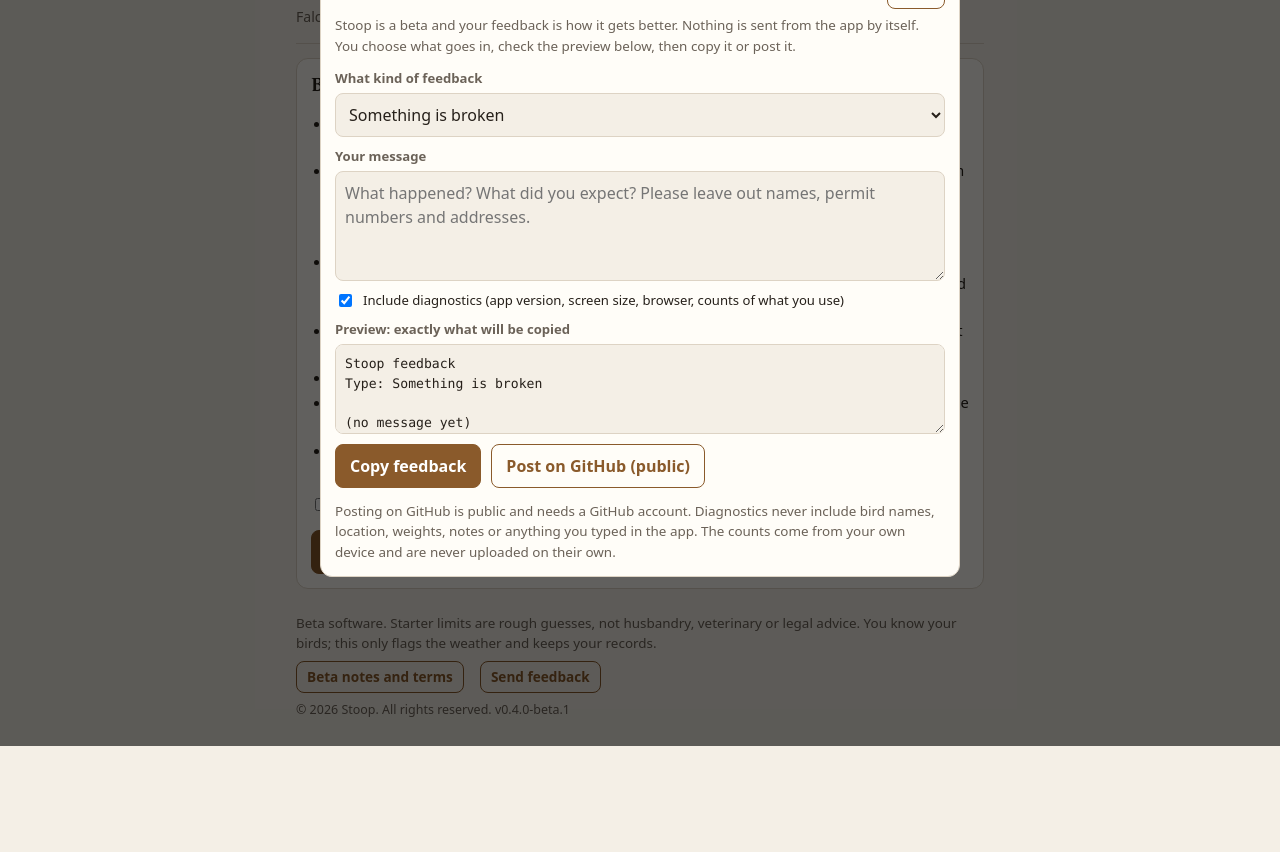
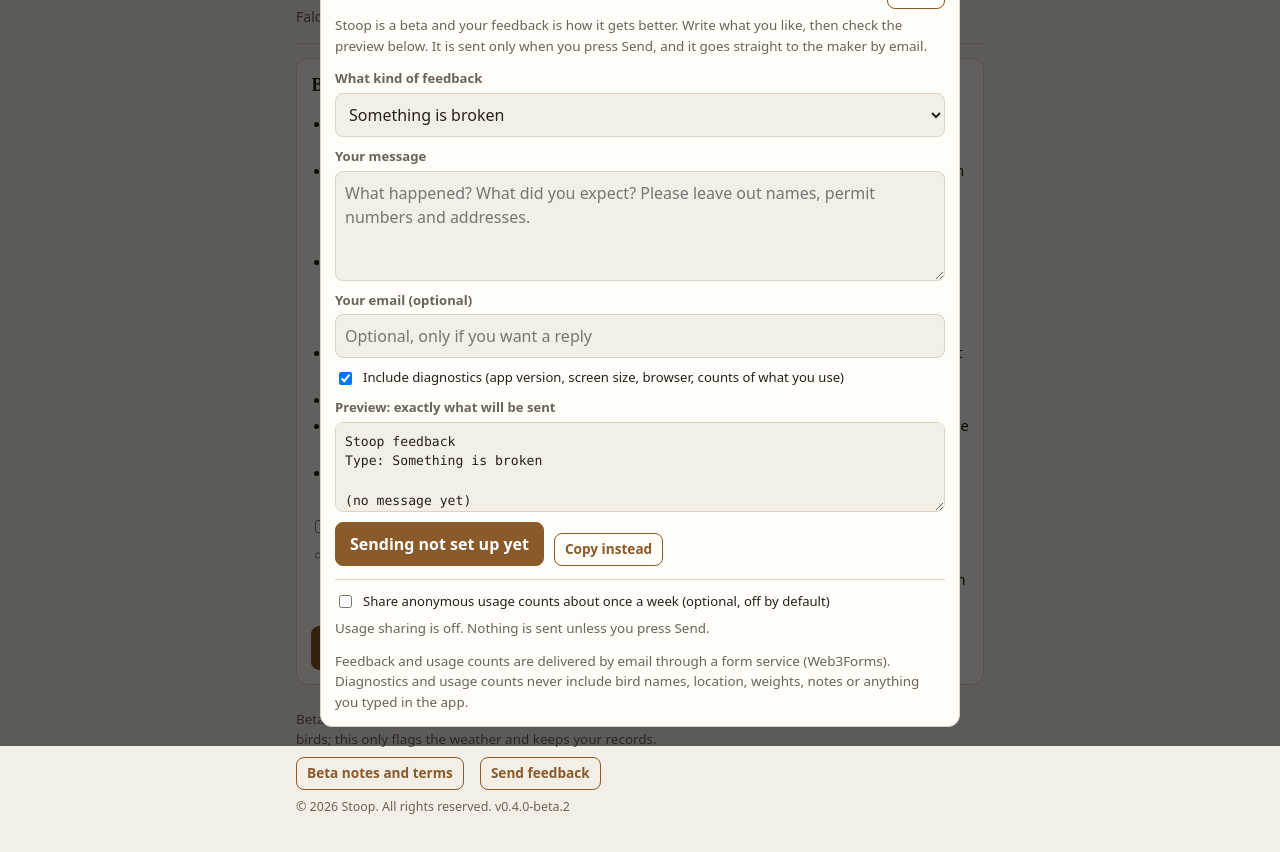
Before and after one commit to Mandragen/falconry-planner, a plain HTML site: page index.html in a window 1280 px wide. Both pictures are taken after a click on the button "Feedback". Shown: the part 54-906 px from the top of the page. Before the commit the page ends 830 px from the top, so only its background shows below. Drawn offline with Linux system fonts and the light colour scheme.

Commit message:
v0.4.0-beta.2: one-tap feedback to email (inert until key set), opt-in anonymous usage sharing, CSP script fix
Co-Authored-By: Claude Sonnet 5.5 <noreply@anthropic.com>
Claude-Session: https://claude.ai/code/session_01DpZrHeMJ77pWMCBdtTeruj

```diff
--- a/index.html
+++ b/index.html
@@ -5,7 +5,7 @@
 <meta name="viewport" content="width=device-width,initial-scale=1">
 <meta name="referrer" content="no-referrer">
 <meta name="robots" content="noindex,nofollow">
-<!--CSP--><meta http-equiv="Content-Security-Policy" content="default-src 'none'; script-src 'sha256-dXObJbjOySQ6yU82Wa+dBhWLLgxoHKoS0f2SaWMcCuM=' 'sha256-mY/wapW6KaDcnxctFn2iajtU+kk/xqoPj3jEi8Fn9As='; style-src 'unsafe-inline'; connect-src https://api.open-meteo.com; img-src data:; form-action 'none'; base-uri 'none'"><meta http-equiv="Content-Security-Policy" content="default-src 'none'; script-src 'sha256-dXObJbjOySQ6yU82Wa+dBhWLLgxoHKoS0f2SaWMcCuM=' 'sha256-mY/wapW6KaDcnxctFn2iajtU+kk/xqoPj3jEi8Fn9As='; style-src 'unsafe-inline'; connect-src https://api.open-meteo.com; img-src data:; form-action 'none'; base-uri 'none'">
+<!--CSP--><meta http-equiv="Content-Security-Policy" content="default-src 'none'; script-src 'sha256-dXObJbjOySQ6yU82Wa+dBhWLLgxoHKoS0f2SaWMcCuM=' 'sha256-XgXhhSkZIj9h1XPrMCRCJfl7UI5xNjB11+3VfPzoYQY='; style-src 'unsafe-inline'; connect-src https://api.open-meteo.com https://api.web3forms.com; img-src data:; form-action 'none'; base-uri 'none'">
 <title>Stoop (beta)</title>
 <style>
 /* Layout idea: a field notebook after dusk. Warm near-black, leather-tan accent,
@@ -412,7 +412,7 @@ if(typeof module!=='undefined') module.exports=FP;
     return {loc:{name:'Newton, NC area (default, change it)',lat:35.66,lon:-81.22},birdId:DEMO?'d1':null,birds:DEMO?demoBirds():[],entries:[],log:[],unit:'g',theme:'dark',tab:'today',neglectDays:3};
   }
   /* ---------- trust boundary: everything read from storage, a backup file or pasted text is rebuilt from known fields ---------- */
-  var APP_VERSION='v0.4.0-beta.1', BETA_VERSION=1, FEEDBACK_FORM_URL='' /* set to an https form link to enable the form button */;
+  var APP_VERSION='v0.4.0-beta.2', BETA_VERSION=2, FEEDBACK_ENDPOINT='https://api.web3forms.com/submit', FEEDBACK_KEY='' /* public access key from web3forms.com; empty keeps sending switched off */;
   var LIMITS_MAX={entries:1000,birds:50,log:30000};
   function safeId(v){ return (typeof v==='string'&&/^[A-Za-z0-9_.-]{1,60}$/.test(v))?v:null; }
   function sstr(v,max){ return typeof v==='string'?v.replace(/[\u0000-\u0008\u000B\u000C\u000E-\u001F]/g,'').slice(0,max):''; }
@@ -455,6 +455,8 @@ if(typeof module!=='undefined') module.exports=FP;
     out.unit=s.unit==='oz'?'oz':'g'; out.theme=s.theme==='light'?'light':'dark'; out.tab=['today','log','cal','birds'].indexOf(s.tab)>=0?s.tab:'today';
     out.neglectDays=sint(s.neglectDays,0,60,3); out.lastBackup=sstr(s.lastBackup,40);
     out.betaAck=sint(s.betaAck,0,99,0); out.betaAckAt=sstr(s.betaAckAt,10); out.fbPromptDone=s.fbPromptDone===true;
+    out.shareUsage=s.shareUsage===true; out.installId=(typeof s.installId==='string'&&/^[a-f0-9]{16}$/.test(s.installId))?s.installId:''; if(!out.installId) out.shareUsage=false; out.usageSentAt=sstr(s.usageSentAt,40);
+    out.fbDay=sdate(s.fbDay); out.fbCount=sint(s.fbCount,0,100,0);
     var u=(s.usage&&typeof s.usage==='object')?s.usage:{}, t=(u.tabs&&typeof u.tabs==='object')?u.tabs:{};
     out.usage={days:sint(u.days,0,100000,0),firstDay:sdate(u.firstDay),lastDay:sdate(u.lastDay),tabs:{today:sint(t.today,0,1e6,0),log:sint(t.log,0,1e6,0),cal:sint(t.cal,0,1e6,0),birds:sint(t.birds,0,1e6,0)},
       reports:sint(u.reports,0,1e6,0),backups:sint(u.backups,0,1e6,0),restores:sint(u.restores,0,1e6,0),feedbackOpens:sint(u.feedbackOpens,0,1e6,0)};
@@ -1028,7 +1030,7 @@ if(typeof module!=='undefined') module.exports=FP;
           pending=j; apply.hidden=false; note.textContent='That file has '+j.birds.length+' bird'+(j.birds.length===1?'':'s')+', '+(j.log||[]).length+' log entries and '+j.entries.length+' calendar dates'+(j.savedAt?' (saved '+String(j.savedAt).slice(0,10)+')':'')+'. Restoring replaces what is in the app now. Download a backup first if you are not sure.';
         }catch(e){ pending=null; apply.hidden=true; note.textContent='That is not a Stoop backup file.'; } };
       rd.readAsText(f); ev.target.value=''; }});
-    apply.addEventListener('click',function(){ if(!pending) return; var j=pending; S.entries=j.entries; S.birds=j.birds; S.loc=j.loc||S.loc; S.birdId=j.birdId||S.birdId; S.log=j.log||[]; S.unit=j.unit||S.unit; if(typeof j.neglectDays==='number') S.neglectDays=j.neglectDays; var keep={usage:S.usage,betaAck:S.betaAck,betaAckAt:S.betaAckAt,lastBackup:S.lastBackup,fbPromptDone:S.fbPromptDone,theme:S.theme,tab:S.tab}; for(var kk in keep) S[kk]=keep[kk]; S=migrate(S); bump('restores'); pending=null; renderAll(); });
+    apply.addEventListener('click',function(){ if(!pending) return; var j=pending; S.entries=j.entries; S.birds=j.birds; S.loc=j.loc||S.loc; S.birdId=j.birdId||S.birdId; S.log=j.log||[]; S.unit=j.unit||S.unit; if(typeof j.neglectDays==='number') S.neglectDays=j.neglectDays; var keep={usage:S.usage,betaAck:S.betaAck,betaAckAt:S.betaAckAt,lastBackup:S.lastBackup,fbPromptDone:S.fbPromptDone,theme:S.theme,tab:S.tab,shareUsage:S.shareUsage,installId:S.installId,usageSentAt:S.usageSentAt,fbDay:S.fbDay,fbCount:S.fbCount}; for(var kk in keep) S[kk]=keep[kk]; S=migrate(S); bump('restores'); pending=null; renderAll(); });
     function stamp(){ var d=new Date(),p=function(n){return (n<10?'0':'')+n;}; return d.getFullYear()+'-'+p(d.getMonth()+1)+'-'+p(d.getDate()); }
     return h('div',{style:'margin:6px 0'},
       h('div',{class:'row'},
@@ -1116,7 +1118,7 @@ if(typeof module!=='undefined') module.exports=FP;
   function betaPoints(){
     return ['This is an unfinished beta. It can be wrong, change without notice, or lose your data. Download a backup file often (Calendar tab).',
       'Not advice. Go/no-go ratings, starter limits, outlooks and charts are rough guides built from forecast data and guesses. They are not husbandry, veterinary, legal or regulatory advice. You are responsible for your bird, your permits and following the law. Check season dates and rules with the official source.',
-      'Forecasts come from Open-Meteo and can be wrong. To get one, the coordinates of your location are sent to Open-Meteo. Nothing else leaves your device unless you choose to send feedback.',
+      'Forecasts come from Open-Meteo and can be wrong. To get one, the coordinates of your location are sent to Open-Meteo. Nothing else leaves your device unless you press Send in the feedback form or switch on anonymous usage sharing (off unless you choose it). Feedback is delivered to the maker by email through a form service, Web3Forms.',
       'Your birds, logs and notes stay in this browser on this device. There are no accounts. Do not enter permit numbers, home addresses or other people\'s personal details.',
       'Reports and exports are self-reported logbooks, not certified or verified records.',
       'Provided as is, with no warranties. To the fullest extent the law allows, the maker is not liable for losses from using it. Use is free during the beta.',
@@ -1128,10 +1130,12 @@ if(typeof module!=='undefined') module.exports=FP;
     TABS.forEach(function(x){ document.getElementById('tab-'+x[0]).hidden=true; });
     var root=document.getElementById('tab-today'); root.hidden=false; root.textContent='';
     var cb=h('input',{id:'beta-ok',type:'checkbox',style:'width:auto;margin-top:3px'}), go=h('button',{class:'btn',id:'beta-go',type:'button',disabled:'disabled'},'Continue to Stoop');
+    var share=h('input',{id:'beta-share',type:'checkbox',style:'width:auto;margin-top:3px'});
     cb.addEventListener('change',function(){ if(cb.checked) go.removeAttribute('disabled'); else go.setAttribute('disabled','disabled'); });
-    go.addEventListener('click',function(){ if(!cb.checked) return; var d=new Date(),p=function(n){return (n<10?'0':'')+n;}; S.betaAck=BETA_VERSION; S.betaAckAt=d.getFullYear()+'-'+p(d.getMonth()+1)+'-'+p(d.getDate()); save(); renderAll(); fetchForecast(); });
+    go.addEventListener('click',function(){ if(!cb.checked) return; var d=new Date(),p=function(n){return (n<10?'0':'')+n;}; S.betaAck=BETA_VERSION; S.betaAckAt=d.getFullYear()+'-'+p(d.getMonth()+1)+'-'+p(d.getDate()); setShare(share.checked); save(); renderAll(); fetchForecast(); sendUsageIfDue(); });
     root.append(h('div',{class:'card',id:'beta-card'},h('h2',null,'Before you start: Stoop is a beta'),betaList(),
-      h('label',{for:'beta-ok',style:'display:flex;gap:8px;align-items:flex-start;margin:12px 0;color:var(--ink);font-size:.95rem;font-weight:400'},cb,'I understand and agree to use the beta on these terms.'),go));
+      h('label',{for:'beta-ok',style:'display:flex;gap:8px;align-items:flex-start;margin:12px 0 6px;color:var(--ink);font-size:.95rem;font-weight:400'},cb,'I understand and agree to use the beta on these terms.'),
+      h('label',{for:'beta-share',style:'display:flex;gap:8px;align-items:flex-start;margin:6px 0 12px;color:var(--ink);font-size:.95rem;font-weight:400'},share,'Optional: help improve Stoop by sharing anonymous usage counts about once a week (which features are used, how often). No names, locations, weights or notes, and you can switch it off any time in Feedback.'),go));
   }
   function diagnostics(){
     var c={}; S.log.forEach(function(e){ c[e.type]=(c[e.type]||0)+1; }); var sp={}; S.birds.forEach(function(b){ sp[b.speciesId]=(sp[b.speciesId]||0)+1; }); var u=S.usage;
@@ -1141,26 +1145,57 @@ if(typeof module!=='undefined') module.exports=FP;
       'Days used: '+u.days+(u.firstDay?' since '+u.firstDay:''),'Tab opens: '+JSON.stringify(u.tabs),'Reports opened: '+u.reports+', backups downloaded: '+u.backups+', restores: '+u.restores,
       'Forecast status: '+(typeof source!=='undefined'&&source?source:'not loaded')].join('\n');
   }
+  /* ---------- sending: one small helper, used for feedback and (opt-in) usage ---------- */
+  function newId(){ var a=new Uint8Array(8); (window.crypto||window.msCrypto).getRandomValues(a); return Array.prototype.map.call(a,function(x){ return ('0'+x.toString(16)).slice(-2); }).join(''); }
+  function setShare(on){ if(on){ if(!S.installId) S.installId=newId(); S.shareUsage=true; } else { S.shareUsage=false; S.installId=''; S.usageSentAt=''; } }
+  function canSend(){ return /^[0-9a-fA-F-]{20,60}$/.test(FEEDBACK_KEY); }
+  function postToInbox(subject,message,replyTo){
+    var body={access_key:FEEDBACK_KEY,subject:subject,from_name:'Stoop beta',message:message,botcheck:''}; if(replyTo) body.email=replyTo;
+    return fetch(FEEDBACK_ENDPOINT,{method:'POST',headers:{'Content-Type':'application/json','Accept':'application/json'},body:JSON.stringify(body)}).then(function(r){
+      return r.json().then(function(j){ return j; },function(){ return {}; }).then(function(j){ if(!r.ok||j.success===false) throw new Error('send failed'); return j; }); });
+  }
+  function usageText(){
+    var c={}; S.log.forEach(function(e){ c[e.type]=(c[e.type]||0)+1; }); var sp={}; S.birds.forEach(function(b){ sp[b.speciesId]=(sp[b.speciesId]||0)+1; }); var u=S.usage;
+    return ['Stoop anonymous usage','Install: '+S.installId,'App: '+APP_VERSION,'First day: '+(u.firstDay||'')+', days used: '+u.days,'Tab opens: '+JSON.stringify(u.tabs),'Reports opened: '+u.reports+', backups: '+u.backups+', restores: '+u.restores,
+      'Birds: '+S.birds.length+' '+JSON.stringify(sp),'Log entries by type: '+JSON.stringify(c),'Calendar dates: '+S.entries.length,'Theme: '+S.theme+', unit: '+S.unit,'Neglect flag days: '+S.neglectDays].join('\n');
+  }
+  function sendUsageIfDue(){
+    if(!S.shareUsage||!S.installId||!canSend()||S.betaAck!==BETA_VERSION) return;
+    var last=S.usageSentAt?Date.parse(S.usageSentAt):0; if(last&&Date.now()-last<7*86400000) return;
+    try{ postToInbox('[Stoop usage] '+S.installId.slice(0,8),usageText()).then(function(){ S.usageSentAt=new Date().toISOString(); save(); },function(){}); }catch(e){}
+  }
   function openFeedback(){
     bump('feedbackOpens');
     var type=h('select',{id:'fb-type'},['Something is broken','Something is confusing','I have an idea','Something I love','Other'].map(function(x){ return h('option',{value:x},x); })),
       msg=h('textarea',{id:'fb-msg',maxlength:'2000',style:'min-height:110px;font-family:inherit;font-size:1rem',placeholder:'What happened? What did you expect? Please leave out names, permit numbers and addresses.'}),
+      mail=h('input',{id:'fb-mail',type:'email',maxlength:'120',autocomplete:'email',placeholder:'Optional, only if you want a reply'}),
       diag=h('input',{id:'fb-diag',type:'checkbox',checked:'checked',style:'width:auto'}),
-      prev=h('textarea',{id:'fb-preview',readonly:'readonly','aria-label':'Exactly what will be copied or sent'}), note=h('p',{class:'note',role:'status',id:'fb-note'});
-    function text(){ return 'Stoop feedback\nType: '+type.value+'\n\n'+(msg.value.trim()||'(no message yet)')+(diag.checked?'\n\n--- Diagnostics (no names, location, weights or notes) ---\n'+diagnostics():''); }
-    function refresh(){ prev.value=text(); } [type,msg,diag].forEach(function(e){ e.addEventListener('input',refresh); e.addEventListener('change',refresh); }); refresh();
-    function copy(){ refresh(); try{ navigator.clipboard.writeText(prev.value).then(function(){ note.textContent='Copied. Paste it wherever you are sending feedback.'; },function(){ prev.select(); note.textContent='Could not copy automatically. The text is selected, copy it by hand.'; }); }catch(e){ prev.select(); note.textContent='Could not copy automatically. The text is selected, copy it by hand.'; } }
-    var buttons=[h('button',{class:'btn',id:'fb-copy',type:'button',onclick:copy},'Copy feedback')];
-    if(/^https:\/\//.test(FEEDBACK_FORM_URL)) buttons.push(h('button',{class:'btn ghost',id:'fb-form',type:'button',onclick:function(){ copy(); window.open(FEEDBACK_FORM_URL,'_blank','noopener,noreferrer'); }},'Copy and open feedback form'));
-    buttons.push(h('button',{class:'btn ghost',id:'fb-gh',type:'button',onclick:function(){ refresh(); window.open('https://github.com/Mandragen/falconry-planner/issues/new?title='+encodeURIComponent('Beta feedback: '+type.value)+'&body='+encodeURIComponent(prev.value.slice(0,6000)),'_blank','noopener,noreferrer'); }},'Post on GitHub (public)'));
+      share=h('input',{id:'fb-share',type:'checkbox',style:'width:auto',checked:S.shareUsage?'checked':false}),
+      prev=h('textarea',{id:'fb-preview',readonly:'readonly','aria-label':'Exactly what will be sent'}), note=h('p',{class:'note',role:'status',id:'fb-note'}), shareNote=h('p',{class:'note',id:'fb-share-note',style:'margin:0 0 10px'});
+    function validMail(){ return mail.value.trim()===''||/^[^\s@]{1,64}@[^\s@]{1,190}$/.test(mail.value.trim()); }
+    function text(){ return 'Stoop feedback\nType: '+type.value+'\n\n'+(msg.value.trim()||'(no message yet)')+(mail.value.trim()?'\n\nReply to: '+mail.value.trim():'')+(diag.checked?'\n\n--- Diagnostics (no names, location, weights or notes) ---\n'+diagnostics():''); }
+    function refresh(){ prev.value=text(); shareNote.textContent=S.shareUsage?'Usage sharing is on. About once a week this is sent: '+usageText().replace(/\n/g,' | '):'Usage sharing is off. Nothing is sent unless you press Send.'; } [type,msg,mail,diag].forEach(function(e){ e.addEventListener('input',refresh); e.addEventListener('change',refresh); }); refresh();
+    share.addEventListener('change',function(){ setShare(share.checked); save(); refresh(); if(share.checked) sendUsageIfDue(); });
+    function copy(){ refresh(); try{ navigator.clipboard.writeText(prev.value).then(function(){ note.textContent='Copied.'; },function(){ prev.select(); note.textContent='Could not copy automatically. The text is selected, copy it by hand.'; }); }catch(e){ prev.select(); note.textContent='Could not copy automatically. The text is selected, copy it by hand.'; } }
+    var sending=false, send=h('button',{class:'btn',id:'fb-send',type:'button',onclick:function(){
+      if(sending) return; if(!msg.value.trim()){ note.textContent='Type a short message first.'; return; } if(!validMail()){ note.textContent='That email address does not look right. Fix it or leave it empty.'; return; }
+      var d=new Date(),pp=function(n){return (n<10?'0':'')+n;},day=d.getFullYear()+'-'+pp(d.getMonth()+1)+'-'+pp(d.getDate()); if(S.fbDay!==day){ S.fbDay=day; S.fbCount=0; } if(S.fbCount>=5){ note.textContent='That is five messages today, which is the limit. Please try again tomorrow, or use Copy.'; return; }
+      sending=true; send.setAttribute('disabled','disabled'); note.textContent='Sending...'; refresh();
+      postToInbox('Stoop beta feedback: '+type.value,prev.value,mail.value.trim()).then(function(){ S.fbCount++; save(); msg.value=''; refresh(); note.textContent='Sent. Thank you, it goes straight to the maker.'; sending=false; send.removeAttribute('disabled'); },
+        function(){ note.textContent='Could not send. Check your connection and try again, or use Copy and send it another way.'; sending=false; send.removeAttribute('disabled'); });
+    }},'Send feedback');
+    if(!canSend()){ send.setAttribute('disabled','disabled'); send.textContent='Sending not set up yet'; }
     openPanel('Send feedback',h('div',null,
-      h('p',{class:'note',style:'margin-top:0'},'Stoop is a beta and your feedback is how it gets better. Nothing is sent from the app by itself. You choose what goes in, check the preview below, then copy it or post it.'),
+      h('p',{class:'note',style:'margin-top:0'},'Stoop is a beta and your feedback is how it gets better. Write what you like, then check the preview below. It is sent only when you press Send, and it goes straight to the maker by email.'),
       h('div',{class:'field'},h('label',{for:'fb-type'},'What kind of feedback'),type),
       h('div',{class:'field',style:'margin-top:10px'},h('label',{for:'fb-msg'},'Your message'),msg),
+      h('div',{class:'field',style:'margin-top:10px'},h('label',{for:'fb-mail'},'Your email (optional)'),mail),
       h('label',{for:'fb-diag',style:'display:flex;gap:8px;align-items:center;margin:10px 0;color:var(--ink);font-weight:400'},diag,'Include diagnostics (app version, screen size, browser, counts of what you use)'),
-      h('div',{class:'field'},h('label',{for:'fb-preview'},'Preview: exactly what will be copied'),prev),
-      h('div',{class:'row',style:'margin-top:10px'},buttons),note,
-      h('p',{class:'note',style:'margin-bottom:0'},'Posting on GitHub is public and needs a GitHub account. Diagnostics never include bird names, location, weights, notes or anything you typed in the app. The counts come from your own device and are never uploaded on their own.')));
+      h('div',{class:'field'},h('label',{for:'fb-preview'},'Preview: exactly what will be sent'),prev),
+      h('div',{class:'row',style:'margin-top:10px'},send,h('button',{class:'btn ghost small',id:'fb-copy',type:'button',onclick:copy},'Copy instead')),note,
+      h('hr',{style:'border:0;border-top:1px solid var(--line);margin:12px 0'}),
+      h('label',{for:'fb-share',style:'display:flex;gap:8px;align-items:flex-start;margin:0 0 6px;color:var(--ink);font-weight:400'},share,'Share anonymous usage counts about once a week (optional, off by default)'),shareNote,
+      h('p',{class:'note',style:'margin-bottom:0'},'Feedback and usage counts are delivered by email through a form service (Web3Forms). Diagnostics and usage counts never include bird names, location, weights, notes or anything you typed in the app.')));
   }
   document.getElementById('fbbtn').addEventListener('click',openFeedback);
   function renderFoot(){
@@ -1187,6 +1222,7 @@ if(typeof module!=='undefined') module.exports=FP;
   }
   renderAll();
   if(S.tab==='today'&&S.betaAck===BETA_VERSION) fetchForecast();
+  sendUsageIfDue();
 })();
 </script>
 </body>
```
